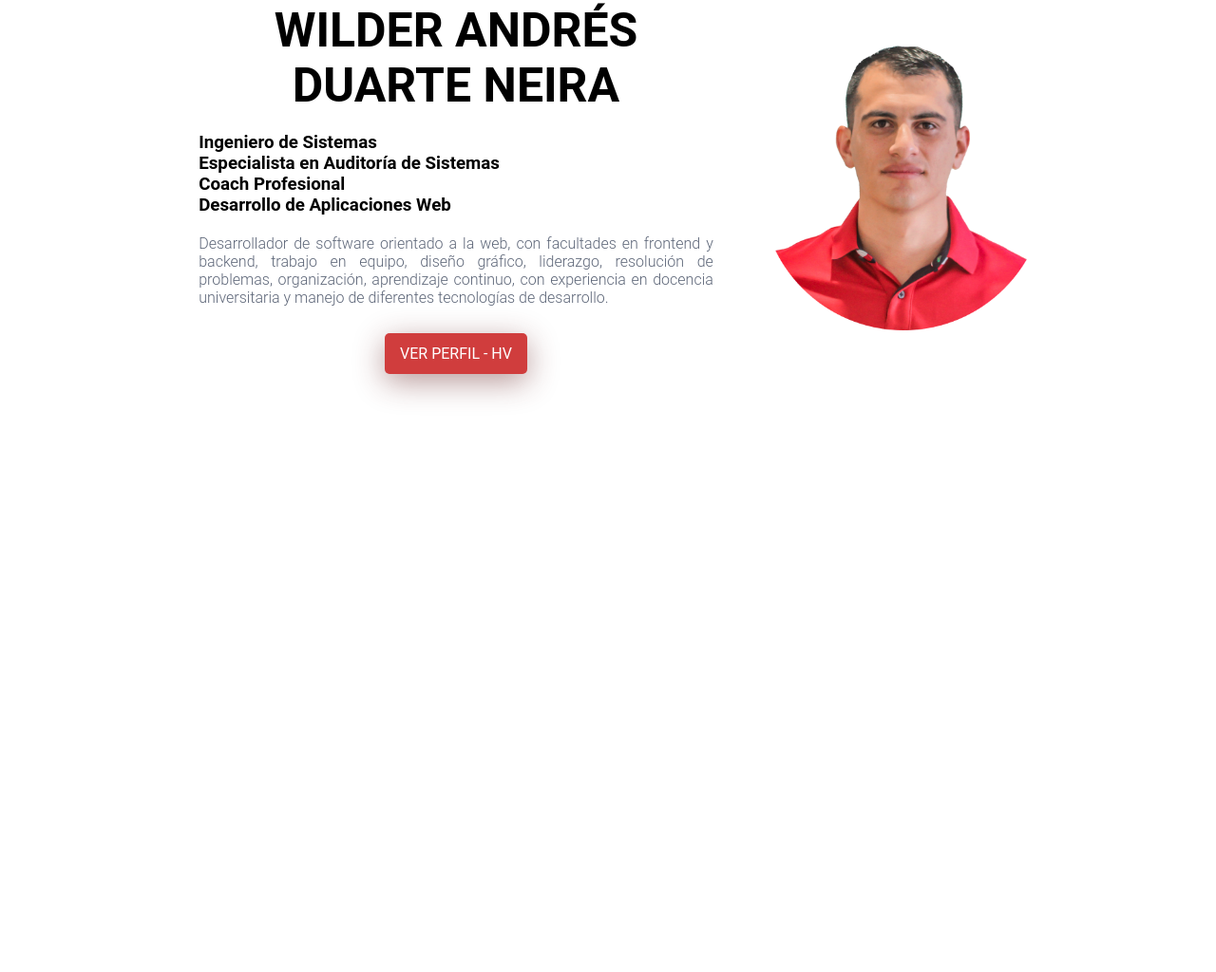
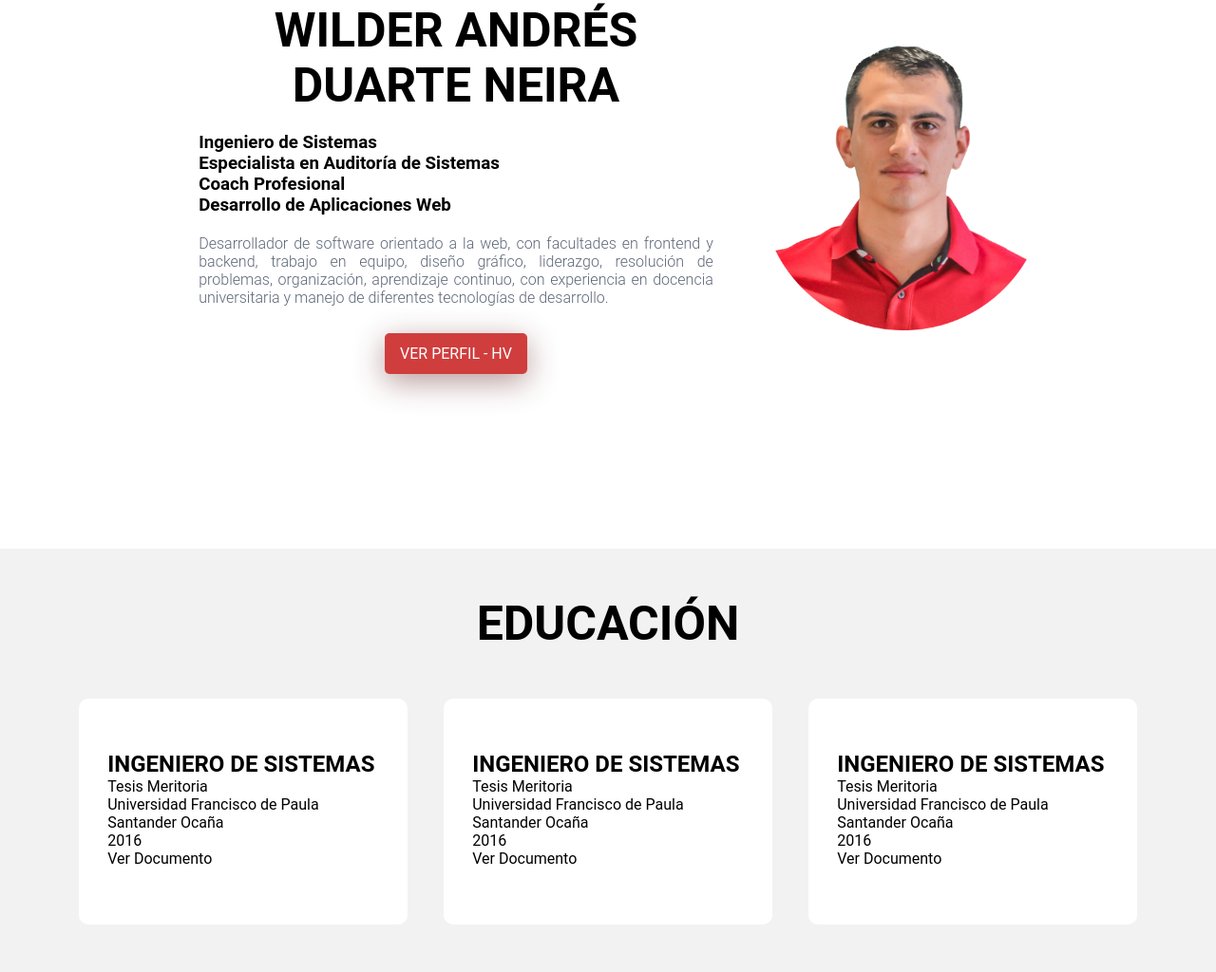
Before and after one commit to WilderDuarte/curriculumv, a plain HTML site: page index.html in a window 1280 px wide. Shown: the part 102-1126 px from the top of the page at 95% size. Before the commit the page ends 800 px from the top, so only its background shows below. Drawn offline with Linux system fonts and the light colour scheme.

Commit message:
load file html for educacion index

```diff
--- a/index.html
+++ b/index.html
@@ -51,7 +51,40 @@
             </section>
         </div>
     </header>
-
+    <!-- SECTION EDUCATION -->
+    <section id="educacion" class="educacion">
+        <div class="contenedor">
+            <div class="content-educacion">
+                <div class="title">
+                    <h1>EDUCACIÓN</h1>
+                </div>
+                <div class="articulo">
+                    <i></i>
+                    <h3>Ingeniero de Sistemas</h3>
+                    <p>Tesis Meritoria</p>
+                    <p>Universidad Francisco de Paula Santander Ocaña</p>
+                    <p>2016</p>
+                    <a href="#" target="_blank">Ver Documento</a>
+                </div>
+                <div class="articulo">
+                    <i></i>
+                    <h3>Ingeniero de Sistemas</h3>
+                    <p>Tesis Meritoria</p>
+                    <p>Universidad Francisco de Paula Santander Ocaña</p>
+                    <p>2016</p>
+                    <a href="#" target="_blank">Ver Documento</a>
+                </div>
+                <div class="articulo">
+                    <i></i>
+                    <h3>Ingeniero de Sistemas</h3>
+                    <p>Tesis Meritoria</p>
+                    <p>Universidad Francisco de Paula Santander Ocaña</p>
+                    <p>2016</p>
+                    <a href="#" target="_blank">Ver Documento</a>
+                </div>
+            </div>
+        </div>
+    </section>
 </body>
 
 </html>
```
